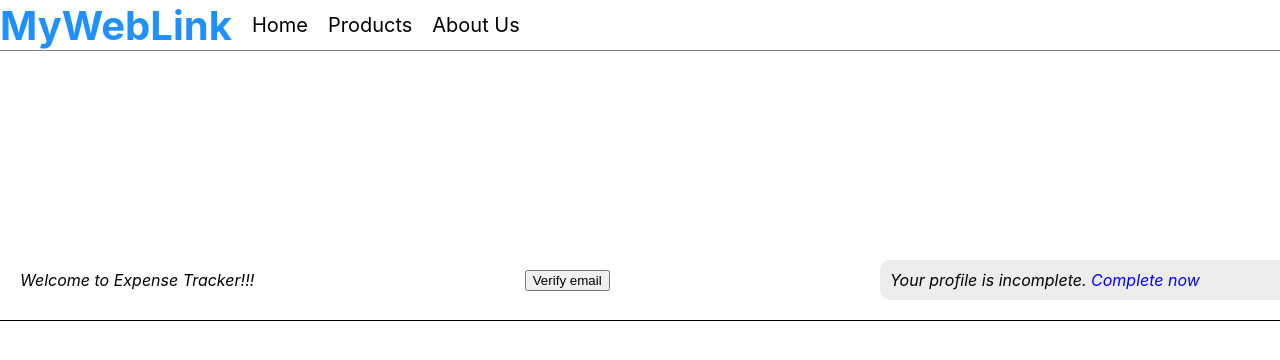
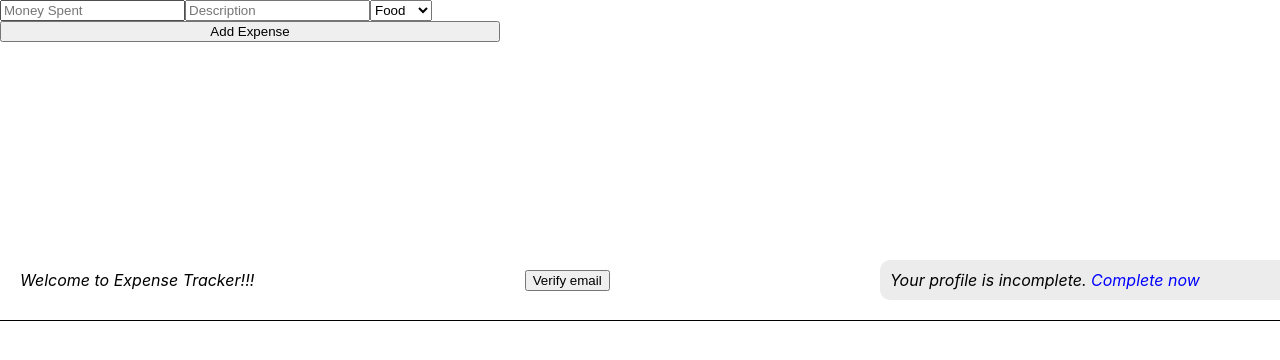
Before and after one commit to AmithChandru/expense-tracker, a React (Create React App) app: page / in a window 1280 px wide. Shown: the top 360 px of the page. Built offline with nearby package versions, Linux system fonts and the light colour scheme.

Commit message:
Added expenses

```diff
--- a/src/App.js
+++ b/src/App.js
@@ -12,7 +12,7 @@ function App() {
     <div className="App">
       <LoginProvider>
         <BrowserRouter>
-          <Header />
+          {/* <Header /> */}
           <Routes>
             <Route path='/Login' element={<Login />} />
             <Route path='/Signup' element={<Signup />} />
--- a/src/components/Home.css
+++ b/src/components/Home.css
@@ -1,4 +1,4 @@
-.HomeContainer {
+.HomeHeader {
   position: absolute;
   top: 30%;
   width: 100%;
@@ -21,3 +21,19 @@
   color: blue;
   cursor: pointer;
 }
+
+.HomeContainer {
+  display: flex;
+  flex-direction: column;
+}
+
+.ExpensesContainer {
+  width: 500px;
+  display: flex;
+  flex-direction: column;
+}
+
+.InputContainer {
+  display: flex;
+  flex-direction: row;
+}
--- a/src/components/Home.js
+++ b/src/components/Home.js
@@ -1,4 +1,4 @@
-import { useContext } from 'react';
+import { useContext, useState } from 'react';
 import { useNavigate } from 'react-router-dom';
 import './Home.css';
 import LoginContext from './Store/LoginContext';
@@ -7,6 +7,10 @@ const Home = () => {
 
   const navigate = useNavigate();
   const loginCtx = useContext(LoginContext);
+  const [items, setItems] = useState([]);
+  const [money, setMoney] = useState(null);
+  const [desc, setDesc] = useState(null);
+  const [category, setCategory] = useState(null);
 
   const handleClick = () => {
     navigate('/Profile');
@@ -36,14 +40,49 @@ const Home = () => {
     })
   }
 
-  return(
-    <div className="HomeContainer">
-      <span>Welcome to Expense Tracker!!!</span>
-      {!loginCtx.isVerified && <button style={{cursor: 'pointer'}} onClick={handleVerifyEmail}>Verify email</button>}
-      <section className='TextDecoration'>
-        <span>Your profile is incomplete. </span>
-        <span className='ClickableText' onClick={handleClick}>Complete now</span>
-      </section>
+  const handleAddExpense = () => {
+    let item = {
+      money: money,
+      desc: desc,
+      category: category
+    }
+    setItems((state) => [
+      ...state,
+      item
+    ])
+  }
+
+  return (
+    <div className='HomeContainer'>
+      <div className="HomeHeader">
+        <span>Welcome to Expense Tracker!!!</span>
+        {!loginCtx.isVerified && <button style={{ cursor: 'pointer' }} onClick={handleVerifyEmail}>Verify email</button>}
+        <section className='TextDecoration'>
+          <span>Your profile is incomplete. </span>
+          <span className='ClickableText' onClick={handleClick}>Complete now</span>
+        </section>
+      </div>
+      <div className='ExpensesContainer'>
+        <section className='InputContainer'>
+          <input placeholder='Money Spent' onChange={(e) => setMoney(e.target.value)} />
+          <input placeholder='Description' onChange={(e) => setDesc(e.target.value)} />
+          <select onChange={(e) => setCategory(e.target.value)}>
+            <option value="food">Food</option>
+            <option value="fuel">Fuel</option>
+            <option value="others">Others</option>
+          </select>
+        </section>
+        <button onClick={handleAddExpense}>Add Expense</button>
+        {items.map((item) => {
+          return (
+            <div>
+              <span>{item.money}</span>
+              <span>{item.desc}</span>
+              <span>{item.category}</span>
+            </div>
+          )
+        })}
+      </div>
     </div>
   )
 }
```
